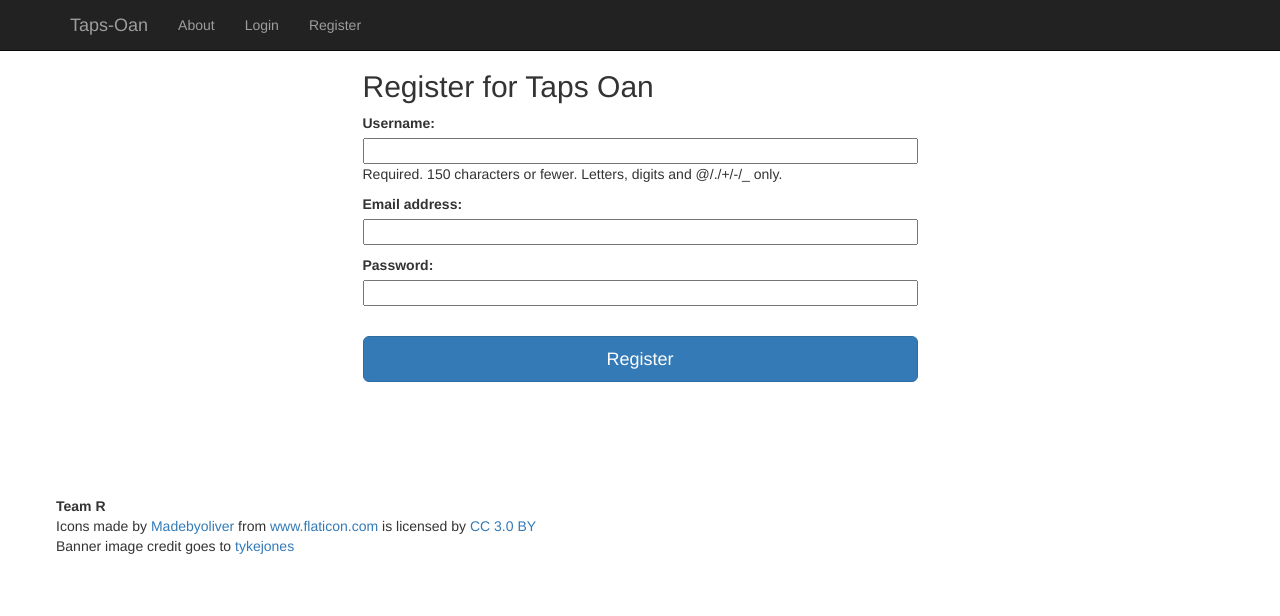
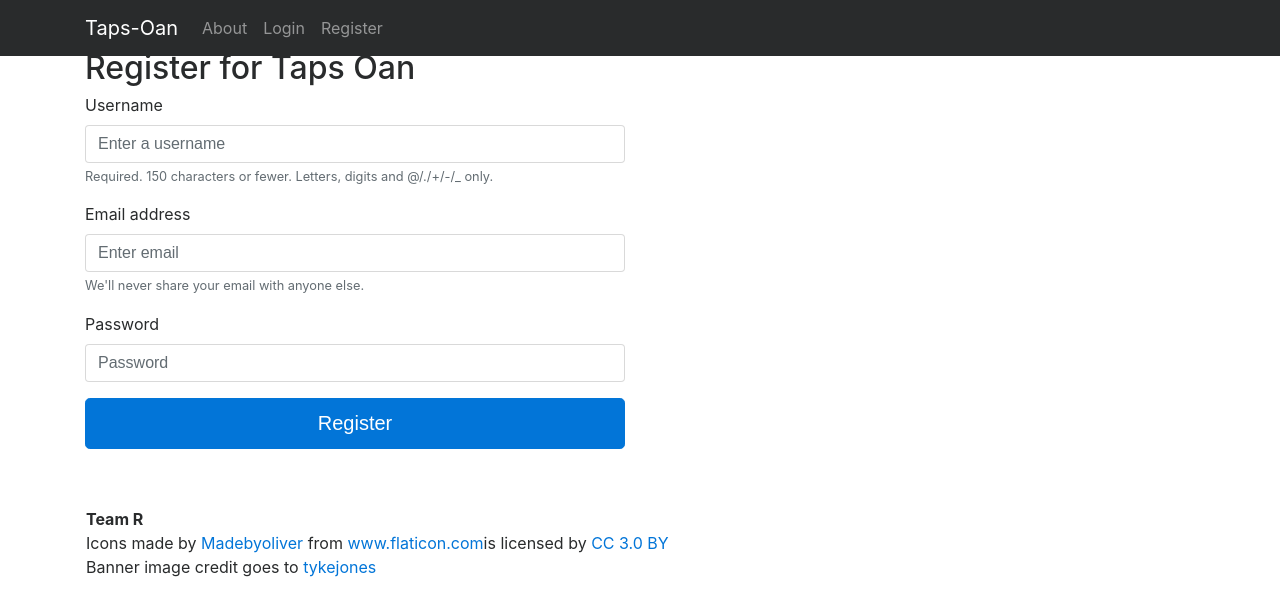
Before and after one commit to pdalziel/taps_oan, a Django app: page /taps_oan/register/ in a window 1280 px wide. Shown: the top 616 px of the page. Run offline with Django 3.2, Linux system fonts and the light colour scheme; some libraries are stand-ins or nearby versions.

Commit message:
upgrade to bs4

```diff
--- a/templates/taps_oan/base.html
+++ b/templates/taps_oan/base.html
@@ -19,7 +19,20 @@
     </title>
 
     <!-- Bootstrap Core CSS -->
-    <link href="{% static "css/bootstrap.min.css" %}" rel="stylesheet">
+    <!-- Bootstrap Core JavaScript -->
+    <link rel="stylesheet" href="https://maxcdn.bootstrapcdn.com/bootstrap/4.0.0-alpha.6/css/bootstrap.min.css"
+          integrity="sha384-rwoIResjU2yc3z8GV/NPeZWAv56rSmLldC3R/AZzGRnGxQQKnKkoFVhFQhNUwEyJ" crossorigin="anonymous">
+    <script src="https://code.jquery.com/jquery-3.1.1.slim.min.js"
+            integrity="sha384-A7FZj7v+d/sdmMqp/nOQwliLvUsJfDHW+k9Omg/a/EheAdgtzNs3hpfag6Ed950n"
+            crossorigin="anonymous"></script>
+    <script src="https://cdnjs.cloudflare.com/ajax/libs/tether/1.4.0/js/tether.min.js"
+            integrity="sha384-DztdAPBWPRXSA/3eYEEUWrWCy7G5KFbe8fFjk5JAIxUYHKkDx6Qin1DkWx51bBrb"
+            crossorigin="anonymous"></script>
+    <script src="https://maxcdn.bootstrapcdn.com/bootstrap/4.0.0-alpha.6/js/bootstrap.min.js"
+            integrity="sha384-vBWWzlZJ8ea9aCX4pEW3rVHjgjt7zpkNpZk+02D9phzyeVkE+jo0ieGizqPLForn"
+            crossorigin="anonymous"></script>
+
+    </body>
 
     <!-- Custom CSS -->
     <link href="{% static "css/main.css" %}" rel="stylesheet">
@@ -30,60 +43,56 @@
 </head>
 
 <body>
-<div class="container">
+
 <!-- Navigation -->
-<nav class="navbar navbar-inverse navbar-fixed-top" role="navigation">
+<nav class="navbar navbar-inverse bg-inverse fixed-top navbar-toggleable-sm"
+     role="navigation">
     <div class="container">
         <!-- Brand and toggle get grouped for better mobile display -->
-        <div class="navbar-header">
-            <button type="button" class="navbar-toggle" data-toggle="collapse"
-                    data-target="#bs-example-navbar-collapse-1">
-                <span class="sr-only">Toggle navigation</span>
-                <span class="icon-bar"></span>
-                <span class="icon-bar"></span>
-                <span class="icon-bar"></span>
+        <button type="button" class="navbar-toggler float-right hidden-md-up"
+                data-toggle="collapse" data-target="#bs-example-navbar-collapse-1">☰
         </button>
         <a class="navbar-brand" href="/">Taps-Oan</a>
-        </div>
-        <!-- Collect the nav links, forms, and other content for toggling -->
-        <div class="collapse navbar-collapse" id="bs-example-navbar-collapse-1">
+        <!-- Collect the
+        nav links, forms, and other content for toggling -->
         <ul class="nav navbar-nav">
-                <li><a href="{% url 'about' %}">About</a></li>
-                {% if user.is_authenticated %}
-                    <li><a href="{% url 'account' %}">Account</a></li>
-                    <li><a href="{% url 'logout' %}">Logout</a></li>
-                {% else %}
-                    <li><a href="{% url 'login' %}">Login</a></li>
-                    <li><a href="{% url 'register' %}">Register</a></li>
-                {% endif %}
-            </ul>
-        </div>
+            <li class="nav-item"><a href="{% url 'about' %}" class="nav-link">About</a>
+            </li>{% if user.is_authenticated %}
+            <li class="nav-item"><a href="{% url 'account' %}" class="nav-link">Account</a>
+            </li>
+            <li class="nav-item"><a href="{% url 'logout' %}" class="nav-link">Logout</a>
+            </li>{% else %}
+            <li class="nav-item"><a href="{% url 'login' %}" class="nav-link">Login</a>
+            </li>
+            <li class="nav-item"><a href="{% url 'register' %}" class="nav-link">Register</a>
+            </li>{% endif %}</ul>
         <!-- /.navbar-collapse -->
     </div>
     <!-- /.container -->
 </nav>
-<link rel="shortcut icon" type="image/png" href="{{ MEDIA_URL}}/favicon.ico"/>
+<link rel="shortcut icon" type="image/png" href="{{ MEDIA_URL }}/favicon.ico"/>
 {% block header_block %}
 {% endblock %}
+<div class="container">
+    {% block body_block %}
 
-
-
-    {% block body_block %}
 
     {% endblock %}
 
-
     <footer>
-        <div class="navbar">
+        <div class="navbar navbar-toggleable-sm">
             <div class="row">
-                <div class="col-lg-offset-0">
-                <b>Team R</b>
+                <div class="offset-lg-0"><b>Team R</b>
                     <div>Icons made by <a href="http://www.flaticon.com/authors/madebyoliver" title="Madebyoliver">Madebyoliver</a>
-                    from <a href="http://www.flaticon.com" title="Flaticon">www.flaticon.com</a> is licensed by <a
-                            href="http://creativecommons.org/licenses/by/3.0/" title="Creative Commons BY 3.0"
-                            target="_blank">CC 3.0 BY</a></div>
+                        from
+                        <a
+                                href="http://www.flaticon.com" title="Flaticon">www.flaticon.com</a>is licensed by <a
+                                href="http://creativecommons.org/licenses/by/3.0/"
+                                title="Creative Commons BY 3.0" target="_blank">CC 3.0 BY</a>
+                    </div>
                     <div>Banner image credit goes to <a
-                        href="https://pixabay.com/en/beer-beverage-drink-alcohol-glass-681807/">tykejones</a></div>
+                            href="https://pixabay.com/en/beer-beverage-drink-alcohol-glass-681807/">tykejones</a>
+                    </div>
                 </div>
             </div>
         </div>
@@ -94,8 +103,4 @@
 <!-- /.container -->
 
 
-<!-- Bootstrap Core JavaScript -->
-<script src="{% static "js/bootstrap.min.js" %}"></script>
-
-</body>
 </html>
--- a/templates/taps_oan/beer.html
+++ b/templates/taps_oan/beer.html
@@ -24,7 +24,7 @@
   <div class="row">
 
     <div class="col-md-8">
-      <img class="img-responsive" src="http://placehold.it/750x500" alt="">
+      <img class="img-fluid" src="http://placehold.it/750x500" alt="">
     </div>
 
     <div class="col-md-4">
--- a/templates/taps_oan/pub.html
+++ b/templates/taps_oan/pub.html
@@ -16,6 +16,7 @@
   <!-- Page Content -->
   {% if pub %}
   <!-- Portfolio Item Heading -->
+
   <div class="row">
     <div class="col-lg-12 pub_heading">
       <h1 class="page-header">{{ pub.name }}<small id='pub_price' class='pub_info'></small><small class='pub_info' id='pub_rating'></small><p id='pub_rating_no'></p><small class='pub_info' id='pub_status'></small></h1>
--- a/templates/taps_oan/register.html
+++ b/templates/taps_oan/register.html
@@ -6,31 +6,54 @@
 
 {% block body_block %}
     <div class="row">
-    <div class="col-sm-6 col-md-6 col-md-offset-3">
-        <div id="cust_form">
-            <div class="h2">Register for Taps Oan</div>
-            <div class="form-group">
+        <div class="col-sm-6 col-md-6 col-md-offset-3">
+            <div id="cust_form">
+                <div class="h2">Register for Taps Oan</div>
+
                 {% if registered %}
                     <strong>Thank you for registering!</strong>
                     <a href="{% url 'index' %}">Return to the home page.</a><br/>
                 {% else %}
-                    <form id="user_form"  method="post" action="{% url 'register' %}"
-                          enctype="multipart/form-data">
+                    <form id="user_form" method="post" action="{% url 'register' %}"
+                    <form id="user_form" method="post" action="/taps_oan/register/" enctype="multipart/form-data">
 
-                        {% csrf_token %}
+                        <input type="hidden" name="csrfmiddlewaretoken"
+                               value="KCOgBdu2nkVWsOqcdxeg67hSzsaN0WIDmM28RpHPnn5T8PCZlyCZESLy8fwTIn9O">
                         <!-- Display each form  -->
-                        {{ user_form.as_p }}
+                        <div class="form-group">
+                            <label for="exampleInputUsername">Username</label>
+                            <input type="text" class="form-control" id="id_username" name="username"
+                                   maxlength="150" aria-describedby="usernameHelp" placeholder="Enter a username">
+                            <small id="emailHelp" class="form-text text-muted">Required. 150 characters or fewer.
+                                Letters, digits and @/./+/-/_ only.
 
-{#                        {{ profile_form.as_p }}#}
+                            </small>
+                        </div>
+
+
+                        <div class="form-group">
+                            <label for="exampleInputEmail1">Email address</label>
+                            <input type="email" class="form-control" id="exampleInputEmail1" name="email"
+                                   maxlength="254" aria-describedby="emailHelp" placeholder="Enter email">
+                            <small id="emailHelp" class="form-text text-muted">We'll never share your email with
+                                anyone else.
+                            </small>
+                        </div>
+                        <div class="form-group">
+                            <label for="exampleInputPassword1">Password</label>
+                            <input type="password" class="form-control" name="password" id="exampleInputPassword1"
+                                   placeholder="Password">
+                        </div>
                         <!-- Provide a button to click to submit the form. -->
-  <div><br></div>
-                        <input class="btn btn-lg btn-primary btn-block"  type="submit" name="submit" value="Register"/>
+
+                        <input class="btn btn-lg btn-primary btn-block" type="submit" name="submit"
+                               value="Register">
 
                     </form>
                 {% endif %}
-                </div>
+            </div>
         </div>
     </div>
 
-    </div> <div class="well-lg"></div>
+
 {% endblock %}
```
Also changed, not shown: populate.py (+16 -16 lines), templates/taps_oan/index.html (+15 -27 lines), templates/taps_oan/login.html (+21 -11 lines). Lines whose indentation alone changed are shown as unchanged.
